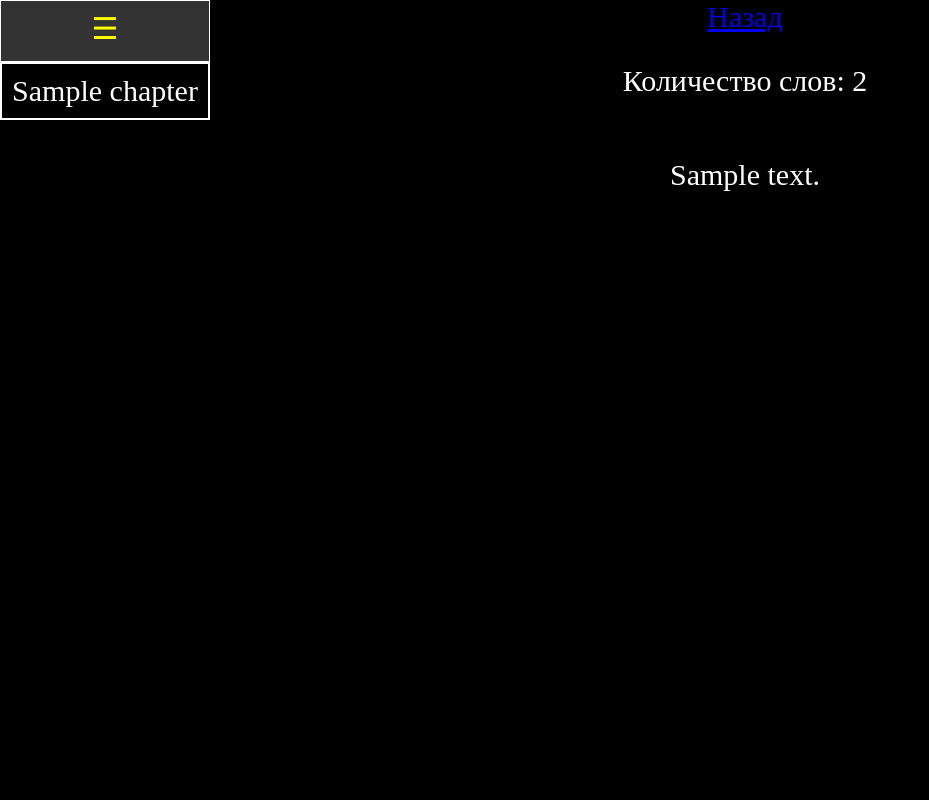
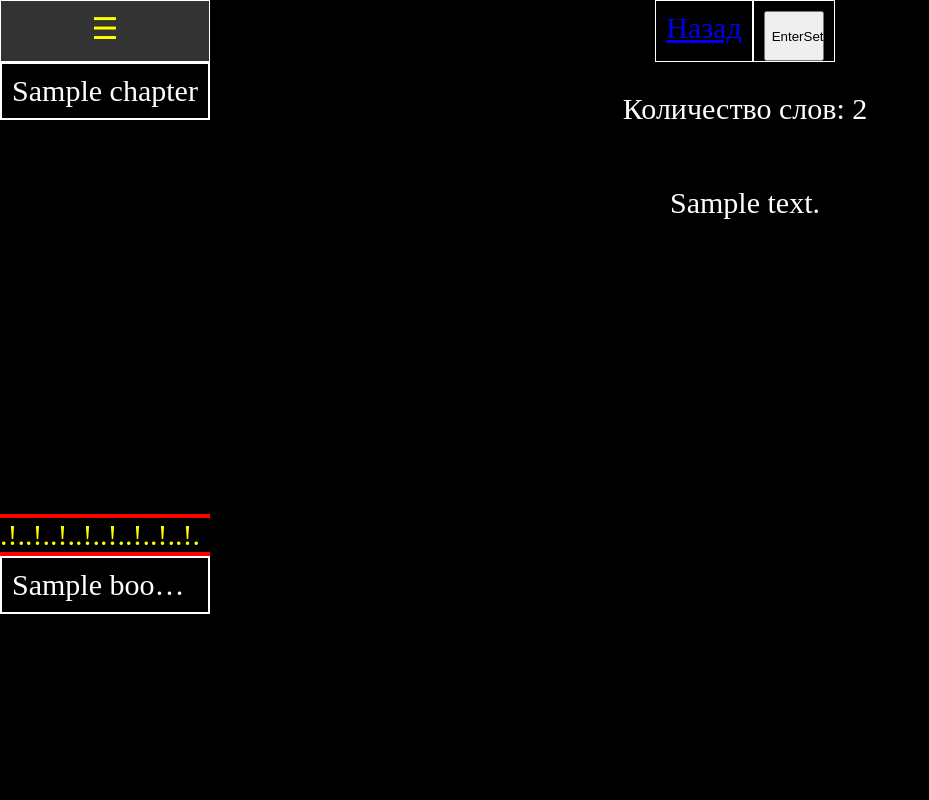
Before and after one commit to Hakerhakb11/epub_reader, a Flask app: page /book/1/1 in a window 1280 px wide, after a click that opens the changed part. Shown: the whole page, without its empty margins (0-929 px from the left). Run offline with Flask 3, Linux system fonts and the light colour scheme; tables that the repository leaves empty hold one stand-in row (values such as "Sample post"); parts of the project's set-up code (start-up, migrations or seed data) failed here and were passed over.

Commit message:
feat: add function of Bookmark

```diff
--- a/app.py
+++ b/app.py
@@ -1,10 +1,12 @@
 from flask import Flask
 from flask_sqlalchemy import SQLAlchemy
 from config import Configuration
+from flask_migrate import Migrate
 
 app = Flask(__name__)
 
 app.config.from_object(Configuration)
 db = SQLAlchemy(app)
+migrate = Migrate(app, db)
 
 import views
--- a/static/css/CSS.css
+++ b/static/css/CSS.css
@@ -43,7 +43,7 @@ aside a:hover {
     color: black;
 }
 main {
-    padding: 0px 100px 0px 100px;
+    padding: 0px 250px 0px 250px;
     overflow-y: auto;
     display: flex;
     flex-grow: 1;
@@ -77,8 +77,14 @@ summary:hover {
     color: red;
 } */
 .aside-links {
-    overflow-y: auto;
     display: flex;
     flex-direction: column;
-    max-height: calc(100vh - 80px);
+    height: calc(100vh - 80px);
 }
+.reset-button {
+    background: none;
+    border: none;
+    font: inherit;
+    cursor: pointer;
+    outline: none;
+}
--- a/templates/book.html
+++ b/templates/book.html
@@ -2,18 +2,58 @@
 
 {% block title %} Book {% endblock title %}
 
-{% block style %}{% endblock style %}
+{% block style %}
+    .button-group {
+        display: flex;
+        flex-direction: row;
+    }
+    .button {
+        list-style: none;
+        cursor: pointer;
+        user-select: none;
+        height: 40px;
+        padding: 10px;
+        border: 1px solid white;
+        text-align: center;
+    }
+    .chapters {
+        overflow-y: auto;
+        flex: 2;
+        border-bottom: 4px solid red
+    }
+    .bookmarks {
+        border-top: 4px solid red;
+        overflow-y: auto;
+        flex: 1;
+    }
+{% endblock style %}
 
 {% block aside %}
-    {% for chapter in book.chapters.order_by('order_number') %}
-        <a href="{{ url_for('book_view', book_id=book.id, chapter_id=chapter.order_number) }}">{{ chapter.title }}</a>
 
-    {% endfor %}
+    <div class="chapters">
+        {% for chapter in book.chapters.order_by('order_number') %}
+            <a href="{{ url_for('book_view', book_id=book.id, chapter_id=chapter.order_number) }}">{{ chapter.title }}</a>
+        {% endfor %}
+    </div>
+
+    <div>.!..!..!..!..!..!..!..!.</div>
+
+    <div class="bookmarks">
+        {% for bookmark in bookmarks %}
+            <a href="{{ url_for('book_view', book_id=bookmark.book_id, chapter_id=bookmark.chapter_id) }}">{{ bookmark.title }}</a>
+        {% endfor %}
+    </div>
+
 {% endblock aside %}
 
 {% block body %}
 
-    <a href="/">Назад</a>
+    <div class="button-group">
+        <a href="/" class="button">Назад</a>
+        <form method="POST" class="button" action="{{ url_for('set_bookmark', book_id=book.id, chapter_id=chapter.order_number) }}">
+            <button type="submit" style="block-size: 50px; inline-size: 60px">EnterSet</button>
+        </form>
+    </div>
 
     {% if text %}
         <p>Количество слов: {{ words_count }}</p>
--- a/views.py
+++ b/views.py
@@ -1,8 +1,8 @@
 from app import app
-from flask import render_template, request
+from flask import render_template, request, redirect, url_for
 from bs4 import BeautifulSoup
 from ebooklib import epub
-from models import db, Book, Chapter
+from models import db, Book, Chapter, Bookmark
 import logging
 
 
@@ -28,8 +28,8 @@ def add_epub_file(user_file):
     try:
         efile = epub.read_epub(user_file)
 
-        new_book_temp = Book.query.filter_by(title=efile.title).first()
-        if not new_book_temp:
+        new_book = Book.query.filter_by(title=efile.title).first()
+        if not new_book:
             new_book = Book(title=f'{efile.title}')
             db.session.add(new_book)
             spine = efile.spine
@@ -43,7 +43,7 @@ def add_epub_file(user_file):
                     soup.prettify()), order_number=index, book=new_book)
                 db.session.add(chapter)
 
-            info = f'Успешно загружен файл {efile.title}'
+            info = f'Succesfully imported file: {efile.title}'
             logging.info(info)
             db.session.commit()
             return info
@@ -92,7 +92,27 @@ def book_view(book_id, chapter_id=0):
     if not chapter:
         return "Chapter is not found", 404
 
+    bookmarks = Bookmark.query.filter_by(book_id=book_id)
+    if bookmarks:
+        bookmarks = bookmarks.all()
+
     text = chapter.content
     count = words_count(text)
 
-    return render_template('book.html', text=text, words_count=count, book=book)
+    return render_template('book.html', text=text, words_count=count, book=book, chapter=chapter, bookmarks=bookmarks)
+
+
+@app.route('/book/<int:book_id>/<int:chapter_id>', methods=['GET', 'POST'])
+def set_bookmark(book_id, chapter_id):
+
+    new_mark = Bookmark.query.filter_by(book_id=book_id, chapter_id=chapter_id).first()
+    if not new_mark:
+        new_mark = Bookmark(title="Быстрая закладка", book_id=book_id, chapter_id=chapter_id)
+        db.session.add(new_mark)
+        db.session.commit()
+    else:
+        info = "Bookmark already exist"
+        logging.info(info)
+        return info
+
+    return redirect(url_for('book_view', book_id=book_id, chapter_id=chapter_id))
```
Also changed, not shown: models.py (+8 -0 lines), requirements.txt (+14 -0 lines), templates/index.html (+7 -7 lines), config.py (line endings or trailing spaces).
